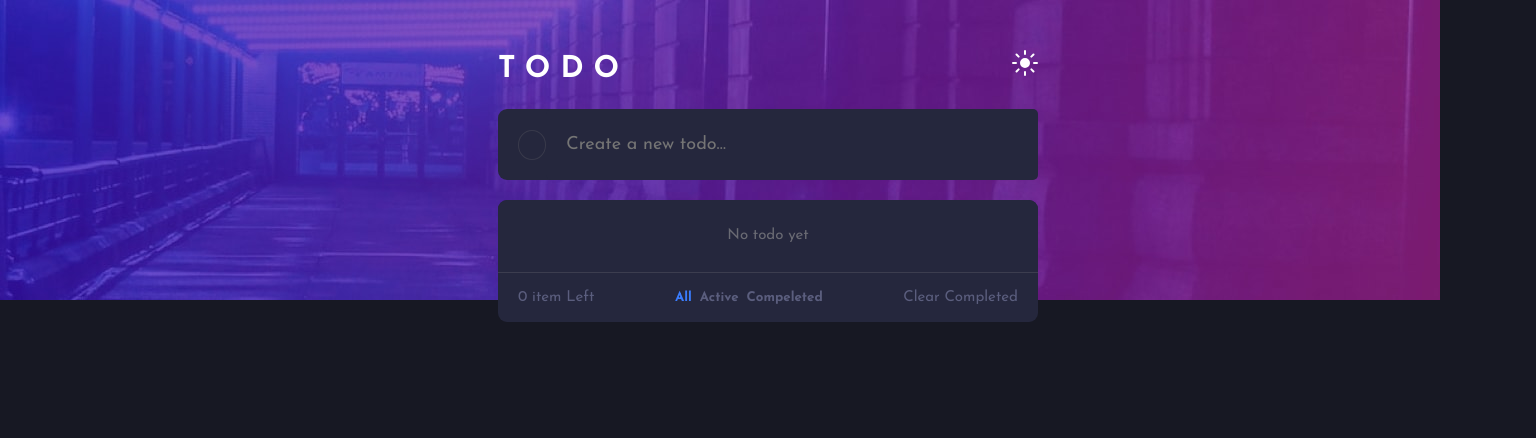
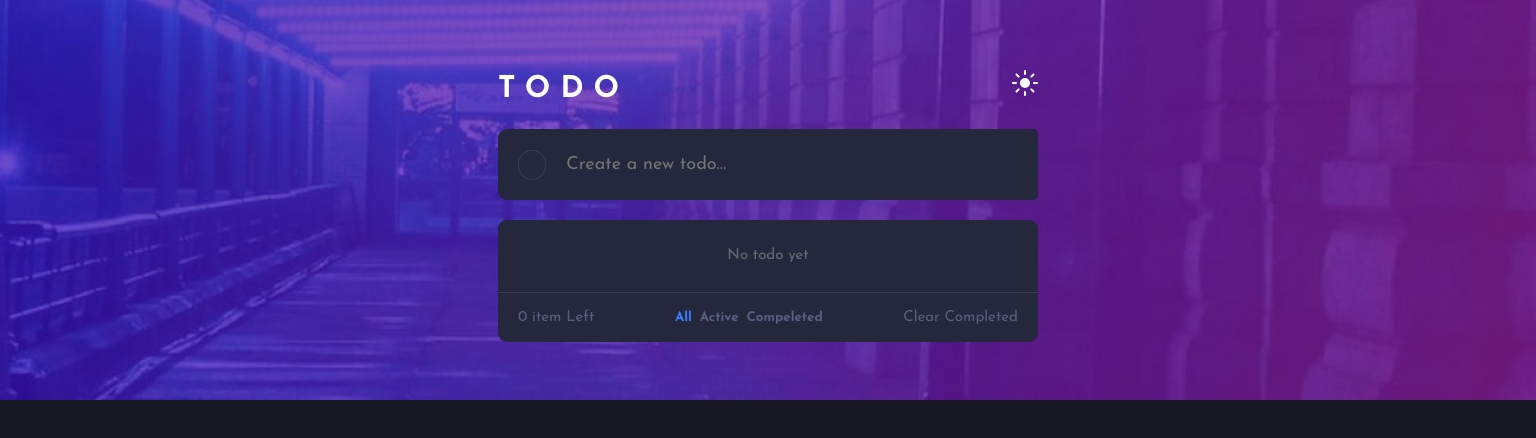
Before and after one commit to itsnooshin/Todo-list-React, a React (Vite) app: page / in a window 1536 px wide. Shown: the top 438 px of the page. Built offline with nearby package versions, Linux system fonts and the light colour scheme.

Commit message:
add responsive for big laptop

```diff
--- a/src/index.css
+++ b/src/index.css
@@ -198,15 +198,19 @@ input[type="checkbox"]:checked::before {
 
 /* responsive  */
 
-@media (max-width : 1600px){
+@media (min-width : 1400px){
   .main-content {
   background-color: #171823;
   background-image: url("./assets/bg-desktop-dark.jpg");
-  height: 100vh;
+  height: 50vh;
   width: 100%;
-  background-repeat: no-repeat;
-  margin-bottom: 20rem;
+  margin-bottom: 30rem;
+  background-size: cover;
 }
+.header {
+  padding-top: 7rem;
+}
+
 }
 
 
```
Also changed, not shown: src/App.css (deleted), 1 other file (tests, documents, lock files or other folders).
